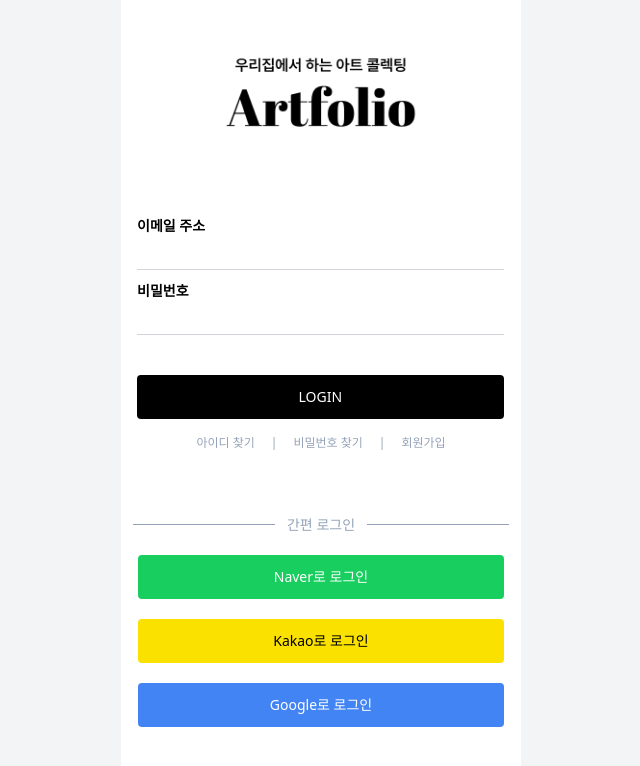
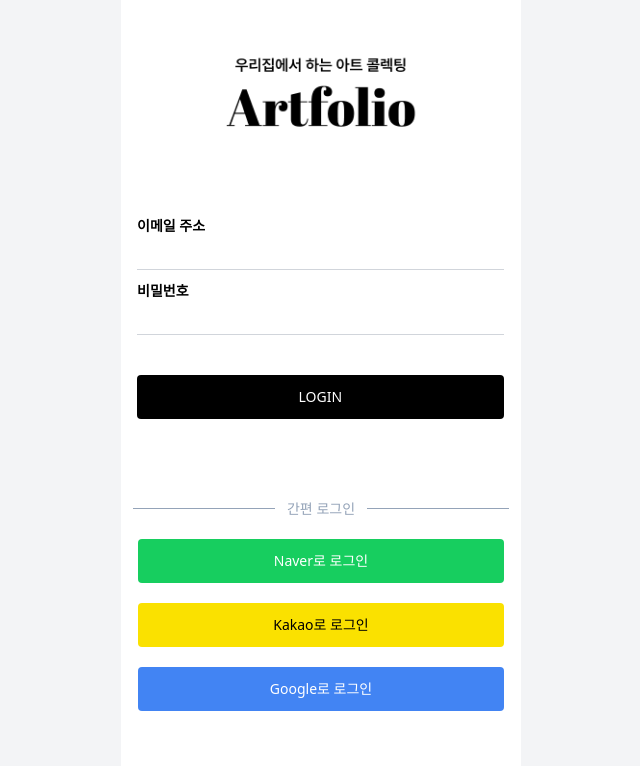
Before and after one commit to SW-Contest/ArtFolio-FE, a React (Vite) app: page /login in a window 1280 px wide. Shown: the top 766 px of the page, without its empty margins (319-959 px from the left). Built offline with nearby package versions, Linux system fonts and the light colour scheme; no server answers; a web font is replaced by a local one.

Commit message:
#29 회원가입 삭제

```diff
--- a/src/pages/LoginPage.tsx
+++ b/src/pages/LoginPage.tsx
@@ -56,11 +56,6 @@ const LoginPage = () => {
                 />
                 <LoginButton onClick={loginHandler} />
                 <div className='w-full flex items-center justify-center list-none  text-xs mt-4 text-slate-400 space-x-4'>
-                    <li className=''>아이디 찾기</li>
-                    <div className=''>|</div>
-                    <li className=''>비밀번호 찾기</li>
-                    <div>|</div>
-                    <li>회원가입</li>
                 </div>
             </div>
             <div className='text-slate-400 mt-16 text-sm flex items-center'>
```
